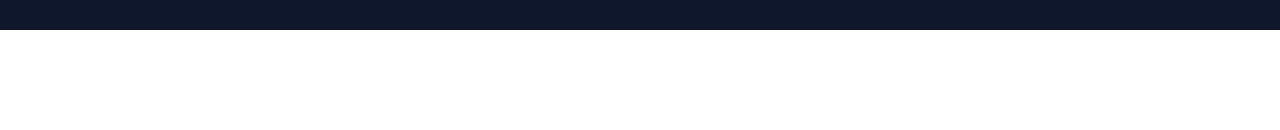
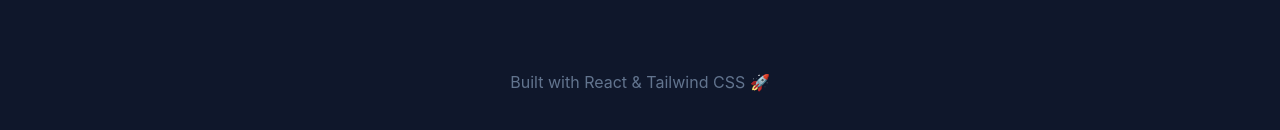
Before and after one commit to abhinav05-bhatpude/react-movie-cards, a React (Vite) app: page / in a window 1280 px wide. Shown: the part 2478-2608 px from the top of the page. Before the commit the page ends 2508 px from the top, so only its background shows below. Built offline with nearby package versions, Linux system fonts and the light colour scheme.

Commit message:
Added footer section with project branding

```diff
--- a/src/App.jsx
+++ b/src/App.jsx
@@ -176,6 +176,10 @@
       {filteredMovies.length === 0 && (
         <p className="text-center text-red-400 mt-10">No movies found ❌</p>
       )}
+
+      <footer className="text-center text-slate-500 mt-20">
+         Built with React & Tailwind CSS 🚀
+      </footer>
     </div>
   );
 };
```
